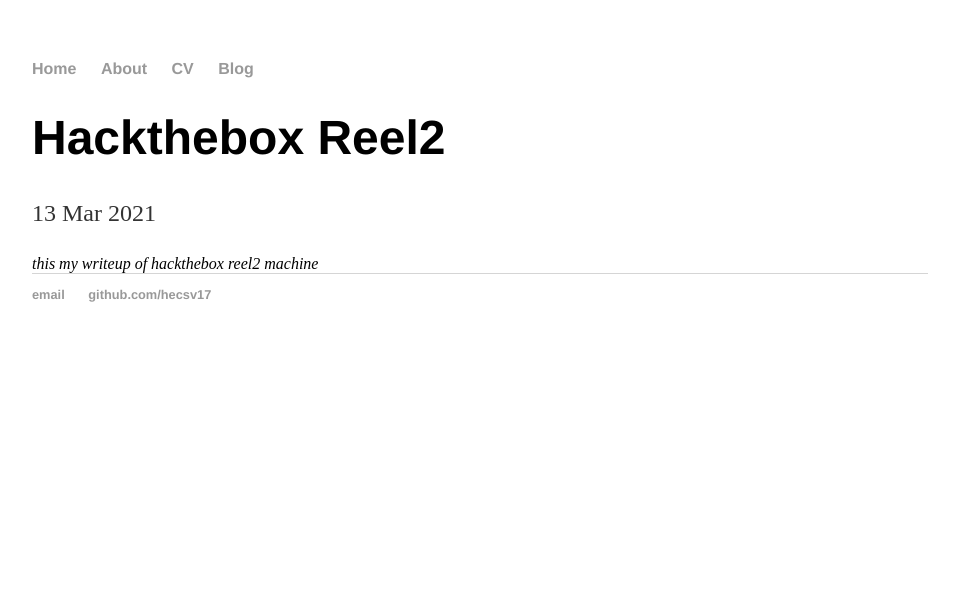
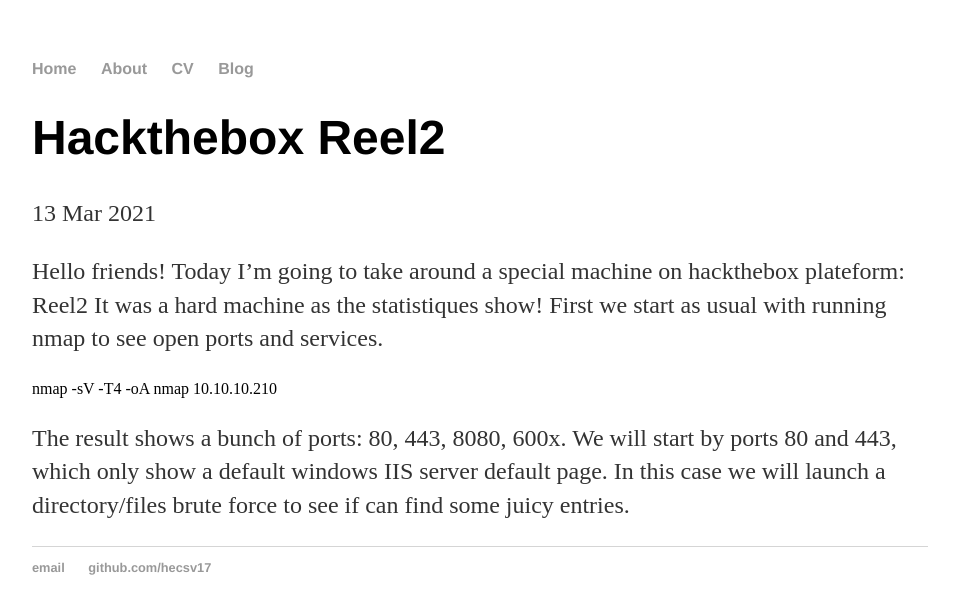
Before and after one commit to hecsv17/hecsv17.github.io, a Jekyll site: the page built from _posts/2021-03-13-hackthebox-reel2.md, in a window 1280 px wide. Shown: the top 614 px of the page, without its empty margins (160-1119 px from the left). Built offline with Jekyll 4.4.1, drawn with Linux system fonts in a browser that asks for light colours; our own code applies the rules of GitHub Pages for plain Markdown files.

Commit message:
Update 2021-03-13-hackthebox-reel2.md

```diff
--- a/_posts/2021-03-13-hackthebox-reel2.md
+++ b/_posts/2021-03-13-hackthebox-reel2.md
@@ -1,3 +1,7 @@
-<html>
-  <em>this my writeup of hackthebox reel2 machine</em>
-  </html>
+Hello friends!
+Today I'm going to take around a special machine on hackthebox plateform: Reel2
+It was a hard machine as the statistiques show!
+First we start as usual with running <emb>nmap</emb> to see open ports and services.
+<emb>nmap -sV -T4 -oA nmap 10.10.10.210</emb>
+The result shows a bunch of ports: 80, 443, 8080, 600x.
+We will start by ports 80 and 443, which only show a default windows IIS server default page. In this case we will launch a directory/files brute force to see if can find some juicy entries.
```
